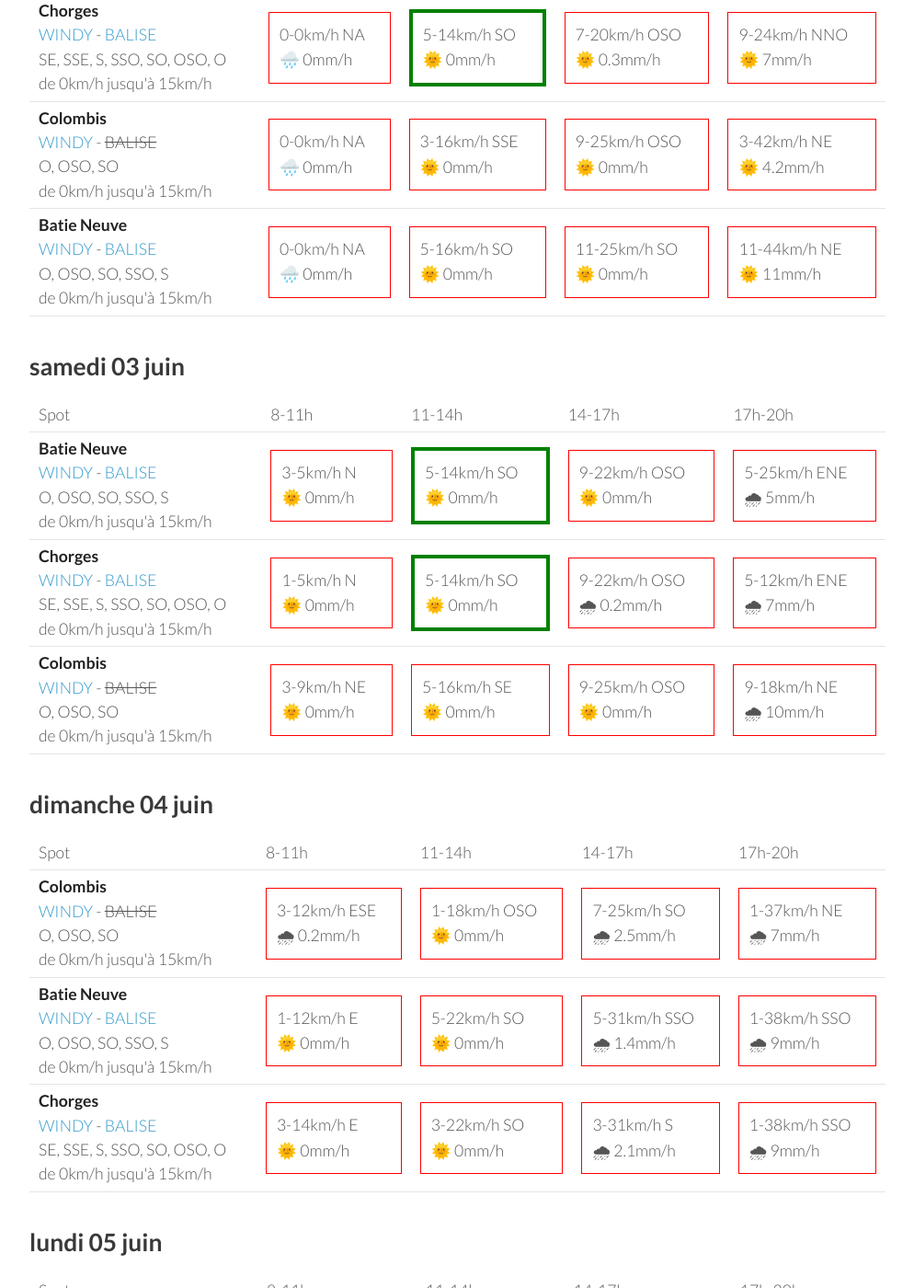
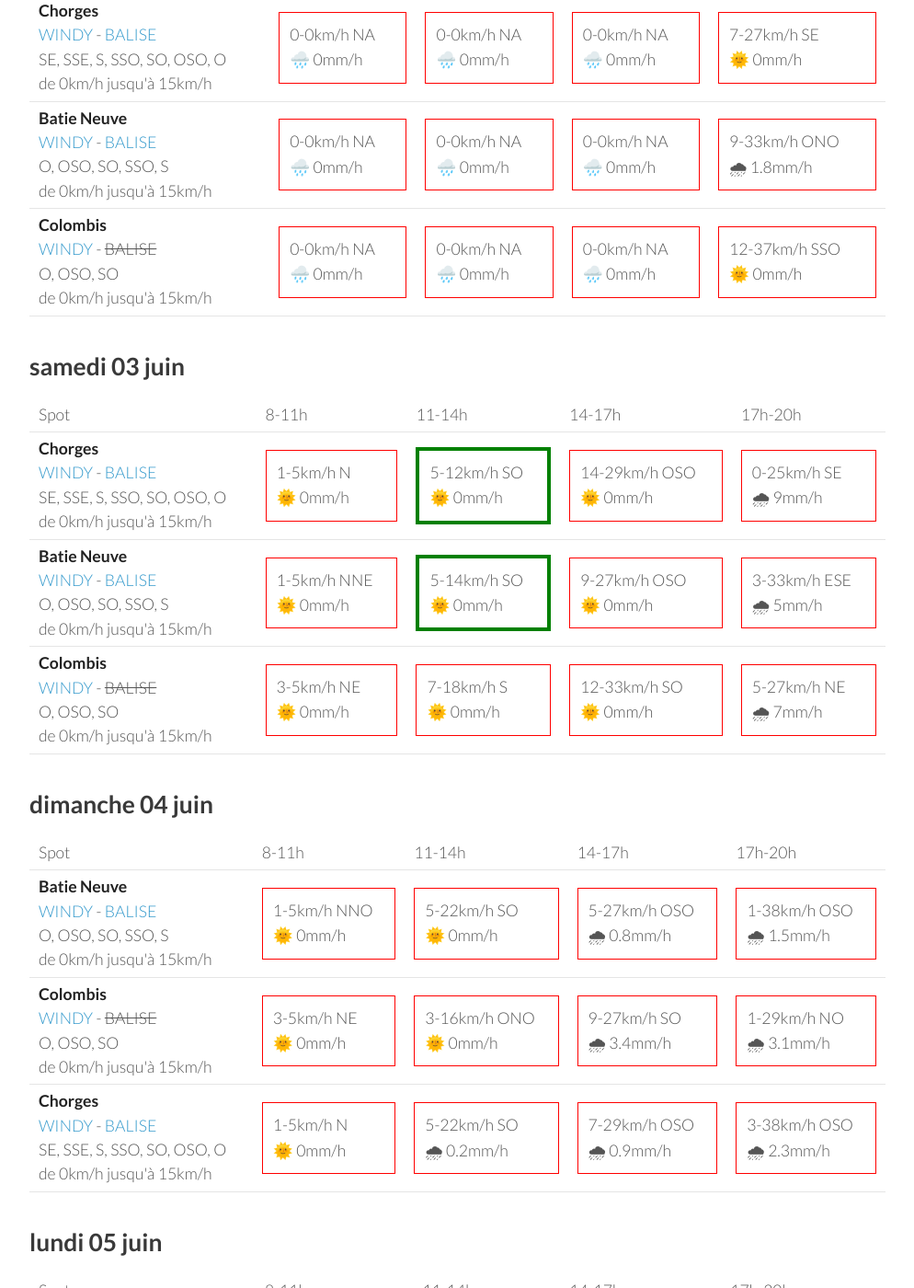
Before and after one commit to parapente-dans-le-nord/parapente-dans-le-nord.github.io, a Jekyll site: the page built from serre_poncon.markdown, in a window 1280 px wide and 1400 px high, scrolled down 373 px. Shown: the whole window at 92% size, without its empty margins (26-1020 px from the left). Built offline with Jekyll 4.4.1, drawn with Linux system fonts in a browser that asks for light colours; some of the changed text lies outside the part shown.

Commit message:
update index.markdown

```diff
--- a/serre_poncon.markdown
+++ b/serre_poncon.markdown
@@ -25,27 +25,27 @@ page mise à jour le vendredi 02 juin 17:31
         <td><strong>Chorges</strong><br><a href="https://windy.com/44.578/6.280?44.559,6.262,10">WINDY</a> - <span class=""><a href="https://www.openwindmap.org/PP554">BALISE</a> </span><br> <span class="vent-favorable">SE, SSE, S, SSO, SO, OSO, O</span><br><span class="force-vent">de 0km/h jusqu'à 15km/h</span> </td>
 
             <td><div class="not-flyable"><p>0-0km/h NA</p><p>🌧️ 0mm/h</p></div></td>
-            <td><div class="flyable"><p>5-14km/h SO</p><p>🌞 0mm/h</p></div></td>
-            <td><div class="not-flyable"><p>7-20km/h OSO</p><p>🌞 0.3mm/h</p></div></td>
-            <td><div class="not-flyable"><p>9-24km/h NNO</p><p>🌞 7mm/h</p></div></td>
+            <td><div class="not-flyable"><p>0-0km/h NA</p><p>🌧️ 0mm/h</p></div></td>
+            <td><div class="not-flyable"><p>0-0km/h NA</p><p>🌧️ 0mm/h</p></div></td>
+            <td><div class="not-flyable"><p>7-27km/h SE</p><p>🌞 0mm/h</p></div></td>
+
+    </tr>
+<tr>
+        <td><strong>Batie Neuve</strong><br><a href="https://windy.com/44.584/6.236?44.559,6.262,10,m:eTtagly">WINDY</a> - <span class=""><a href="https://www.openwindmap.org/PP554">BALISE</a> </span><br> <span class="vent-favorable">O, OSO, SO, SSO, S</span><br><span class="force-vent">de 0km/h jusqu'à 15km/h</span> </td>
+
+            <td><div class="not-flyable"><p>0-0km/h NA</p><p>🌧️ 0mm/h</p></div></td>
+            <td><div class="not-flyable"><p>0-0km/h NA</p><p>🌧️ 0mm/h</p></div></td>
+            <td><div class="not-flyable"><p>0-0km/h NA</p><p>🌧️ 0mm/h</p></div></td>
+            <td><div class="not-flyable"><p>9-33km/h ONO</p><p>🌧 1.8mm/h</p></div></td>
 
     </tr>
 <tr>
         <td><strong>Colombis</strong><br><a href="https://windy.com/44.494/6.216?44.559,6.262,10">WINDY</a> - <span class="no-balise"> BALISE </span><br> <span class="vent-favorable">O, OSO, SO</span><br><span class="force-vent">de 0km/h jusqu'à 15km/h</span> </td>
 
             <td><div class="not-flyable"><p>0-0km/h NA</p><p>🌧️ 0mm/h</p></div></td>
-            <td><div class="not-flyable"><p>3-16km/h SSE</p><p>🌞 0mm/h</p></div></td>
-            <td><div class="not-flyable"><p>9-25km/h OSO</p><p>🌞 0mm/h</p></div></td>
-            <td><div class="not-flyable"><p>3-42km/h NE</p><p>🌞 4.2mm/h</p></div></td>
-
-    </tr>
-<tr>
-        <td><strong>Batie Neuve</strong><br><a href="https://windy.com/44.584/6.236?44.559,6.262,10,m:eTtagly">WINDY</a> - <span class=""><a href="https://www.openwindmap.org/PP554">BALISE</a> </span><br> <span class="vent-favorable">O, OSO, SO, SSO, S</span><br><span class="force-vent">de 0km/h jusqu'à 15km/h</span> </td>
-
             <td><div class="not-flyable"><p>0-0km/h NA</p><p>🌧️ 0mm/h</p></div></td>
-            <td><div class="not-flyable"><p>5-16km/h SO</p><p>🌞 0mm/h</p></div></td>
-            <td><div class="not-flyable"><p>11-25km/h SO</p><p>🌞 0mm/h</p></div></td>
-            <td><div class="not-flyable"><p>11-44km/h NE</p><p>🌞 11mm/h</p></div></td>
+            <td><div class="not-flyable"><p>0-0km/h NA</p><p>🌧️ 0mm/h</p></div></td>
+            <td><div class="not-flyable"><p>12-37km/h SSO</p><p>🌞 0mm/h</p></div></td>
 
     </tr>
 
@@ -65,32 +65,32 @@ page mise à jour le vendredi 02 juin 17:31
       <td>17h-20h</td>
     </tr>
 <tr>
-        <td><strong>Batie Neuve</strong><br><a href="https://windy.com/44.584/6.236?44.559,6.262,10,m:eTtagly">WINDY</a> - <span class=""><a href="https://www.openwindmap.org/PP554">BALISE</a> </span><br> <span class="vent-favorable">O, OSO, SO, SSO, S</span><br><span class="force-vent">de 0km/h jusqu'à 15km/h</span> </td>
+        <td><strong>Chorges</strong><br><a href="https://windy.com/44.578/6.280?44.559,6.262,10">WINDY</a> - <span class=""><a href="https://www.openwindmap.org/PP554">BALISE</a> </span><br> <span class="vent-favorable">SE, SSE, S, SSO, SO, OSO, O</span><br><span class="force-vent">de 0km/h jusqu'à 15km/h</span> </td>
 
-            <td><div class="not-flyable"><p>3-5km/h N</p><p>🌞 0mm/h</p></div></td>
-            <td><div class="flyable"><p>5-14km/h SO</p><p>🌞 0mm/h</p></div></td>
-            <td><div class="not-flyable"><p>9-22km/h OSO</p><p>🌞 0mm/h</p></div></td>
-            <td><div class="not-flyable"><p>5-25km/h ENE</p><p>🌧 5mm/h</p></div></td>
+            <td><div class="not-flyable"><p>1-5km/h N</p><p>🌞 0mm/h</p></div></td>
+            <td><div class="flyable"><p>5-12km/h SO</p><p>🌞 0mm/h</p></div></td>
+            <td><div class="not-flyable"><p>14-29km/h OSO</p><p>🌞 0mm/h</p></div></td>
+            <td><div class="not-flyable"><p>0-25km/h SE</p><p>🌧 9mm/h</p></div></td>
 
 
     </tr>
 <tr>
-        <td><strong>Chorges</strong><br><a href="https://windy.com/44.578/6.280?44.559,6.262,10">WINDY</a> - <span class=""><a href="https://www.openwindmap.org/PP554">BALISE</a> </span><br> <span class="vent-favorable">SE, SSE, S, SSO, SO, OSO, O</span><br><span class="force-vent">de 0km/h jusqu'à 15km/h</span> </td>
+        <td><strong>Batie Neuve</strong><br><a href="https://windy.com/44.584/6.236?44.559,6.262,10,m:eTtagly">WINDY</a> - <span class=""><a href="https://www.openwindmap.org/PP554">BALISE</a> </span><br> <span class="vent-favorable">O, OSO, SO, SSO, S</span><br><span class="force-vent">de 0km/h jusqu'à 15km/h</span> </td>
 
-            <td><div class="not-flyable"><p>1-5km/h N</p><p>🌞 0mm/h</p></div></td>
+            <td><div class="not-flyable"><p>1-5km/h NNE</p><p>🌞 0mm/h</p></div></td>
             <td><div class="flyable"><p>5-14km/h SO</p><p>🌞 0mm/h</p></div></td>
-            <td><div class="not-flyable"><p>9-22km/h OSO</p><p>🌧 0.2mm/h</p></div></td>
-            <td><div class="not-flyable"><p>5-12km/h ENE</p><p>🌧 7mm/h</p></div></td>
+            <td><div class="not-flyable"><p>9-27km/h OSO</p><p>🌞 0mm/h</p></div></td>
+            <td><div class="not-flyable"><p>3-33km/h ESE</p><p>🌧 5mm/h</p></div></td>
 
 
     </tr>
 <tr>
         <td><strong>Colombis</strong><br><a href="https://windy.com/44.494/6.216?44.559,6.262,10">WINDY</a> - <span class="no-balise"> BALISE </span><br> <span class="vent-favorable">O, OSO, SO</span><br><span class="force-vent">de 0km/h jusqu'à 15km/h</span> </td>
 
-            <td><div class="not-flyable"><p>3-9km/h NE</p><p>🌞 0mm/h</p></div></td>
-            <td><div class="not-flyable"><p>5-16km/h SE</p><p>🌞 0mm/h</p></div></td>
-            <td><div class="not-flyable"><p>9-25km/h OSO</p><p>🌞 0mm/h</p></div></td>
-            <td><div class="not-flyable"><p>9-18km/h NE</p><p>🌧 10mm/h</p></div></td>
+            <td><div class="not-flyable"><p>3-5km/h NE</p><p>🌞 0mm/h</p></div></td>
+            <td><div class="not-flyable"><p>7-18km/h S</p><p>🌞 0mm/h</p></div></td>
+            <td><div class="not-flyable"><p>12-33km/h SO</p><p>🌞 0mm/h</p></div></td>
+            <td><div class="not-flyable"><p>5-27km/h NE</p><p>🌧 7mm/h</p></div></td>
 
 
     </tr>
@@ -111,32 +111,32 @@ page mise à jour le vendredi 02 juin 17:31
       <td>17h-20h</td>
     </tr>
 <tr>
-        <td><strong>Colombis</strong><br><a href="https://windy.com/44.494/6.216?44.559,6.262,10">WINDY</a> - <span class="no-balise"> BALISE </span><br> <span class="vent-favorable">O, OSO, SO</span><br><span class="force-vent">de 0km/h jusqu'à 15km/h</span> </td>
+        <td><strong>Batie Neuve</strong><br><a href="https://windy.com/44.584/6.236?44.559,6.262,10,m:eTtagly">WINDY</a> - <span class=""><a href="https://www.openwindmap.org/PP554">BALISE</a> </span><br> <span class="vent-favorable">O, OSO, SO, SSO, S</span><br><span class="force-vent">de 0km/h jusqu'à 15km/h</span> </td>
 
-            <td><div class="not-flyable"><p>3-12km/h ESE</p><p>🌧 0.2mm/h</p></div></td>
-            <td><div class="not-flyable"><p>1-18km/h OSO</p><p>🌞 0mm/h</p></div></td>
-            <td><div class="not-flyable"><p>7-25km/h SO</p><p>🌧 2.5mm/h</p></div></td>
-            <td><div class="not-flyable"><p>1-37km/h NE</p><p>🌧 7mm/h</p></div></td>
+            <td><div class="not-flyable"><p>1-5km/h NNO</p><p>🌞 0mm/h</p></div></td>
+            <td><div class="not-flyable"><p>5-22km/h SO</p><p>🌞 0mm/h</p></div></td>
+            <td><div class="not-flyable"><p>5-27km/h OSO</p><p>🌧 0.8mm/h</p></div></td>
+            <td><div class="not-flyable"><p>1-38km/h OSO</p><p>🌧 1.5mm/h</p></div></td>
 
 
     </tr>
 <tr>
-        <td><strong>Batie Neuve</strong><br><a href="https://windy.com/44.584/6.236?44.559,6.262,10,m:eTtagly">WINDY</a> - <span class=""><a href="https://www.openwindmap.org/PP554">BALISE</a> </span><br> <span class="vent-favorable">O, OSO, SO, SSO, S</span><br><span class="force-vent">de 0km/h jusqu'à 15km/h</span> </td>
+        <td><strong>Colombis</strong><br><a href="https://windy.com/44.494/6.216?44.559,6.262,10">WINDY</a> - <span class="no-balise"> BALISE </span><br> <span class="vent-favorable">O, OSO, SO</span><br><span class="force-vent">de 0km/h jusqu'à 15km/h</span> </td>
 
-            <td><div class="not-flyable"><p>1-12km/h E</p><p>🌞 0mm/h</p></div></td>
-            <td><div class="not-flyable"><p>5-22km/h SO</p><p>🌞 0mm/h</p></div></td>
-            <td><div class="not-flyable"><p>5-31km/h SSO</p><p>🌧 1.4mm/h</p></div></td>
-            <td><div class="not-flyable"><p>1-38km/h SSO</p><p>🌧 9mm/h</p></div></td>
+            <td><div class="not-flyable"><p>3-5km/h NE</p><p>🌞 0mm/h</p></div></td>
+            <td><div class="not-flyable"><p>3-16km/h ONO</p><p>🌞 0mm/h</p></div></td>
+            <td><div class="not-flyable"><p>9-27km/h SO</p><p>🌧 3.4mm/h</p></div></td>
+            <td><div class="not-flyable"><p>1-29km/h NO</p><p>🌧 3.1mm/h</p></div></td>
 
 
     </tr>
 <tr>
         <td><strong>Chorges</strong><br><a href="https://windy.com/44.578/6.280?44.559,6.262,10">WINDY</a> - <span class=""><a href="https://www.openwindmap.org/PP554">BALISE</a> </span><br> <span class="vent-favorable">SE, SSE, S, SSO, SO, OSO, O</span><br><span class="force-vent">de 0km/h jusqu'à 15km/h</span> </td>
 
-            <td><div class="not-flyable"><p>3-14km/h E</p><p>🌞 0mm/h</p></div></td>
-            <td><div class="not-flyable"><p>3-22km/h SO</p><p>🌞 0mm/h</p></div></td>
-            <td><div class="not-flyable"><p>3-31km/h S</p><p>🌧 2.1mm/h</p></div></td>
-            <td><div class="not-flyable"><p>1-38km/h SSO</p><p>🌧 9mm/h</p></div></td>
+            <td><div class="not-flyable"><p>1-5km/h N</p><p>🌞 0mm/h</p></div></td>
+            <td><div class="not-flyable"><p>5-22km/h SO</p><p>🌧 0.2mm/h</p></div></td>
+            <td><div class="not-flyable"><p>7-29km/h OSO</p><p>🌧 0.9mm/h</p></div></td>
+            <td><div class="not-flyable"><p>3-38km/h OSO</p><p>🌧 2.3mm/h</p></div></td>
 
 
     </tr>
@@ -160,9 +160,9 @@ page mise à jour le vendredi 02 juin 17:31
         <td><strong>Colombis</strong><br><a href="https://windy.com/44.494/6.216?44.559,6.262,10">WINDY</a> - <span class="no-balise"> BALISE </span><br> <span class="vent-favorable">O, OSO, SO</span><br><span class="force-vent">de 0km/h jusqu'à 15km/h</span> </td>
 
             <td><div class="not-flyable"><p>3-14km/h E</p><p>🌞 0mm/h</p></div></td>
-            <td><div class="not-flyable"><p>3-18km/h O</p><p>🌞 0mm/h</p></div></td>
-            <td><div class="not-flyable"><p>3-24km/h ONO</p><p>🌞 0mm/h</p></div></td>
-            <td><div class="not-flyable"><p>1-31km/h ESE</p><p>🌧 4.6mm/h</p></div></td>
+            <td><div class="not-flyable"><p>3-16km/h O</p><p>🌞 0mm/h</p></div></td>
+            <td><div class="not-flyable"><p>5-24km/h NNE</p><p>🌧 0.4mm/h</p></div></td>
+            <td><div class="not-flyable"><p>3-33km/h NNO</p><p>🌧 3.8mm/h</p></div></td>
 
 
     </tr>
@@ -170,9 +170,9 @@ page mise à jour le vendredi 02 juin 17:31
         <td><strong>Batie Neuve</strong><br><a href="https://windy.com/44.584/6.236?44.559,6.262,10,m:eTtagly">WINDY</a> - <span class=""><a href="https://www.openwindmap.org/PP554">BALISE</a> </span><br> <span class="vent-favorable">O, OSO, SO, SSO, S</span><br><span class="force-vent">de 0km/h jusqu'à 15km/h</span> </td>
 
             <td><div class="not-flyable"><p>1-12km/h ENE</p><p>🌞 0mm/h</p></div></td>
-            <td><div class="not-flyable"><p>5-22km/h SO</p><p>🌞 0mm/h</p></div></td>
-            <td><div class="not-flyable"><p>3-27km/h S</p><p>🌧 0.4mm/h</p></div></td>
-            <td><div class="not-flyable"><p>3-33km/h S</p><p>🌧 2.8mm/h</p></div></td>
+            <td><div class="not-flyable"><p>5-20km/h SO</p><p>🌞 0mm/h</p></div></td>
+            <td><div class="not-flyable"><p>1-31km/h ESE</p><p>🌧 5mm/h</p></div></td>
+            <td><div class="not-flyable"><p>1-33km/h ENE</p><p>🌧 8mm/h</p></div></td>
 
 
     </tr>
@@ -180,9 +180,9 @@ page mise à jour le vendredi 02 juin 17:31
         <td><strong>Chorges</strong><br><a href="https://windy.com/44.578/6.280?44.559,6.262,10">WINDY</a> - <span class=""><a href="https://www.openwindmap.org/PP554">BALISE</a> </span><br> <span class="vent-favorable">SE, SSE, S, SSO, SO, OSO, O</span><br><span class="force-vent">de 0km/h jusqu'à 15km/h</span> </td>
 
             <td><div class="not-flyable"><p>3-14km/h ENE</p><p>🌞 0mm/h</p></div></td>
-            <td><div class="not-flyable"><p>5-24km/h SO</p><p>🌞 0mm/h</p></div></td>
-            <td><div class="not-flyable"><p>1-27km/h SO</p><p>🌧 0.4mm/h</p></div></td>
-            <td><div class="not-flyable"><p>3-35km/h S</p><p>🌧 2.9mm/h</p></div></td>
+            <td><div class="not-flyable"><p>5-22km/h SO</p><p>🌞 0mm/h</p></div></td>
+            <td><div class="not-flyable"><p>0-29km/h OSO</p><p>🌧 5mm/h</p></div></td>
+            <td><div class="not-flyable"><p>0-31km/h NNO</p><p>🌧 7mm/h</p></div></td>
 
 
     </tr>
@@ -205,20 +205,20 @@ page mise à jour le vendredi 02 juin 17:31
 <tr>
         <td><strong>Colombis</strong><br><a href="https://windy.com/44.494/6.216?44.559,6.262,10">WINDY</a> - <span class="no-balise"> BALISE </span><br> <span class="vent-favorable">O, OSO, SO</span><br><span class="force-vent">de 0km/h jusqu'à 15km/h</span> </td>
 
-            <td><div class="not-flyable"><p>3-11km/h E</p><p>🌞 0mm/h</p></div></td>
-            <td><div class="not-flyable"><p>3-18km/h O</p><p>🌞 0mm/h</p></div></td>
-            <td><div class="not-flyable"><p>7-25km/h ONO</p><p>🌞 0mm/h</p></div></td>
-            <td><div class="not-flyable"><p>7-31km/h SSO</p><p>🌧 5mm/h</p></div></td>
+            <td><div class="not-flyable"><p>3-16km/h ESE</p><p>🌞 0mm/h</p></div></td>
+            <td><div class="not-flyable"><p>3-16km/h ONO</p><p>🌞 0mm/h</p></div></td>
+            <td><div class="not-flyable"><p>5-22km/h O</p><p>🌧 0.3mm/h</p></div></td>
+            <td><div class="not-flyable"><p>5-24km/h OSO</p><p>🌧 0.6mm/h</p></div></td>
 
 
     </tr>
 <tr>
         <td><strong>Batie Neuve</strong><br><a href="https://windy.com/44.584/6.236?44.559,6.262,10,m:eTtagly">WINDY</a> - <span class=""><a href="https://www.openwindmap.org/PP554">BALISE</a> </span><br> <span class="vent-favorable">O, OSO, SO, SSO, S</span><br><span class="force-vent">de 0km/h jusqu'à 15km/h</span> </td>
 
-            <td><div class="not-flyable"><p>1-11km/h NE</p><p>🌞 0mm/h</p></div></td>
-            <td><div class="not-flyable"><p>5-24km/h SO</p><p>🌞 0mm/h</p></div></td>
-            <td><div class="not-flyable"><p>3-27km/h OSO</p><p>🌧 0.7mm/h</p></div></td>
-            <td><div class="not-flyable"><p>5-29km/h SSO</p><p>🌧 1.3mm/h</p></div></td>
+            <td><div class="not-flyable"><p>1-12km/h ENE</p><p>🌞 0mm/h</p></div></td>
+            <td><div class="not-flyable"><p>3-20km/h SO</p><p>🌞 0mm/h</p></div></td>
+            <td><div class="not-flyable"><p>7-27km/h SO</p><p>🌧 0.3mm/h</p></div></td>
+            <td><div class="not-flyable"><p>7-29km/h SO</p><p>🌧 0.2mm/h</p></div></td>
 
 
     </tr>
@@ -226,9 +226,9 @@ page mise à jour le vendredi 02 juin 17:31
         <td><strong>Chorges</strong><br><a href="https://windy.com/44.578/6.280?44.559,6.262,10">WINDY</a> - <span class=""><a href="https://www.openwindmap.org/PP554">BALISE</a> </span><br> <span class="vent-favorable">SE, SSE, S, SSO, SO, OSO, O</span><br><span class="force-vent">de 0km/h jusqu'à 15km/h</span> </td>
 
             <td><div class="not-flyable"><p>3-14km/h ENE</p><p>🌞 0mm/h</p></div></td>
-            <td><div class="not-flyable"><p>5-24km/h SO</p><p>🌞 0mm/h</p></div></td>
-            <td><div class="not-flyable"><p>3-27km/h OSO</p><p>🌧 0.7mm/h</p></div></td>
-            <td><div class="not-flyable"><p>5-29km/h SSO</p><p>🌧 1.8mm/h</p></div></td>
+            <td><div class="not-flyable"><p>3-20km/h SO</p><p>🌞 0mm/h</p></div></td>
+            <td><div class="not-flyable"><p>7-29km/h SO</p><p>🌧 0.4mm/h</p></div></td>
+            <td><div class="not-flyable"><p>7-29km/h SO</p><p>🌧 0.2mm/h</p></div></td>
 
 
     </tr>
@@ -249,32 +249,32 @@ page mise à jour le vendredi 02 juin 17:31
       <td>17h-20h</td>
     </tr>
 <tr>
-        <td><strong>Colombis</strong><br><a href="https://windy.com/44.494/6.216?44.559,6.262,10">WINDY</a> - <span class="no-balise"> BALISE </span><br> <span class="vent-favorable">O, OSO, SO</span><br><span class="force-vent">de 0km/h jusqu'à 15km/h</span> </td>
+        <td><strong>Batie Neuve</strong><br><a href="https://windy.com/44.584/6.236?44.559,6.262,10,m:eTtagly">WINDY</a> - <span class=""><a href="https://www.openwindmap.org/PP554">BALISE</a> </span><br> <span class="vent-favorable">O, OSO, SO, SSO, S</span><br><span class="force-vent">de 0km/h jusqu'à 15km/h</span> </td>
 
-            <td><div class="not-flyable"><p>3-14km/h E</p><p>🌞 0mm/h</p></div></td>
-            <td><div class="not-flyable"><p>5-18km/h OSO</p><p>🌞 0mm/h</p></div></td>
-            <td><div class="not-flyable"><p>5-24km/h O</p><p>🌧 0.4mm/h</p></div></td>
-            <td><div class="not-flyable"><p>1-24km/h ENE</p><p>🌧 9mm/h</p></div></td>
+            <td><div class="not-flyable"><p>1-11km/h NE</p><p>🌞 0mm/h</p></div></td>
+            <td><div class="not-flyable"><p>3-22km/h SO</p><p>🌞 0mm/h</p></div></td>
+            <td><div class="not-flyable"><p>9-35km/h OSO</p><p>🌞 0mm/h</p></div></td>
+            <td><div class="not-flyable"><p>1-38km/h S</p><p>🌧 1.6mm/h</p></div></td>
 
 
     </tr>
 <tr>
-        <td><strong>Batie Neuve</strong><br><a href="https://windy.com/44.584/6.236?44.559,6.262,10,m:eTtagly">WINDY</a> - <span class=""><a href="https://www.openwindmap.org/PP554">BALISE</a> </span><br> <span class="vent-favorable">O, OSO, SO, SSO, S</span><br><span class="force-vent">de 0km/h jusqu'à 15km/h</span> </td>
+        <td><strong>Colombis</strong><br><a href="https://windy.com/44.494/6.216?44.559,6.262,10">WINDY</a> - <span class="no-balise"> BALISE </span><br> <span class="vent-favorable">O, OSO, SO</span><br><span class="force-vent">de 0km/h jusqu'à 15km/h</span> </td>
 
-            <td><div class="not-flyable"><p>3-12km/h ENE</p><p>🌞 0mm/h</p></div></td>
-            <td><div class="not-flyable"><p>5-22km/h SO</p><p>🌞 0mm/h</p></div></td>
-            <td><div class="not-flyable"><p>3-27km/h SO</p><p>🌧 1.3mm/h</p></div></td>
-            <td><div class="not-flyable"><p>1-29km/h S</p><p>🌧 3.7mm/h</p></div></td>
+            <td><div class="not-flyable"><p>3-12km/h E</p><p>🌞 0mm/h</p></div></td>
+            <td><div class="not-flyable"><p>3-18km/h NO</p><p>🌞 0mm/h</p></div></td>
+            <td><div class="not-flyable"><p>9-27km/h OSO</p><p>🌞 0mm/h</p></div></td>
+            <td><div class="not-flyable"><p>3-38km/h E</p><p>🌧 1.7mm/h</p></div></td>
 
 
     </tr>
 <tr>
         <td><strong>Chorges</strong><br><a href="https://windy.com/44.578/6.280?44.559,6.262,10">WINDY</a> - <span class=""><a href="https://www.openwindmap.org/PP554">BALISE</a> </span><br> <span class="vent-favorable">SE, SSE, S, SSO, SO, OSO, O</span><br><span class="force-vent">de 0km/h jusqu'à 15km/h</span> </td>
 
-            <td><div class="not-flyable"><p>3-16km/h ENE</p><p>🌞 0mm/h</p></div></td>
-            <td><div class="not-flyable"><p>5-22km/h SO</p><p>🌞 0mm/h</p></div></td>
-            <td><div class="not-flyable"><p>3-29km/h OSO</p><p>🌧 1mm/h</p></div></td>
-            <td><div class="not-flyable"><p>1-27km/h SSO</p><p>🌧 2.8mm/h</p></div></td>
+            <td><div class="not-flyable"><p>3-12km/h ENE</p><p>🌞 0mm/h</p></div></td>
+            <td><div class="not-flyable"><p>3-22km/h OSO</p><p>🌞 0mm/h</p></div></td>
+            <td><div class="not-flyable"><p>9-37km/h OSO</p><p>🌞 0mm/h</p></div></td>
+            <td><div class="not-flyable"><p>1-40km/h S</p><p>🌧 1.6mm/h</p></div></td>
 
 
     </tr>
```
Also changed, not shown: other parts of serre_poncon.markdown (+1 -1 lines).
